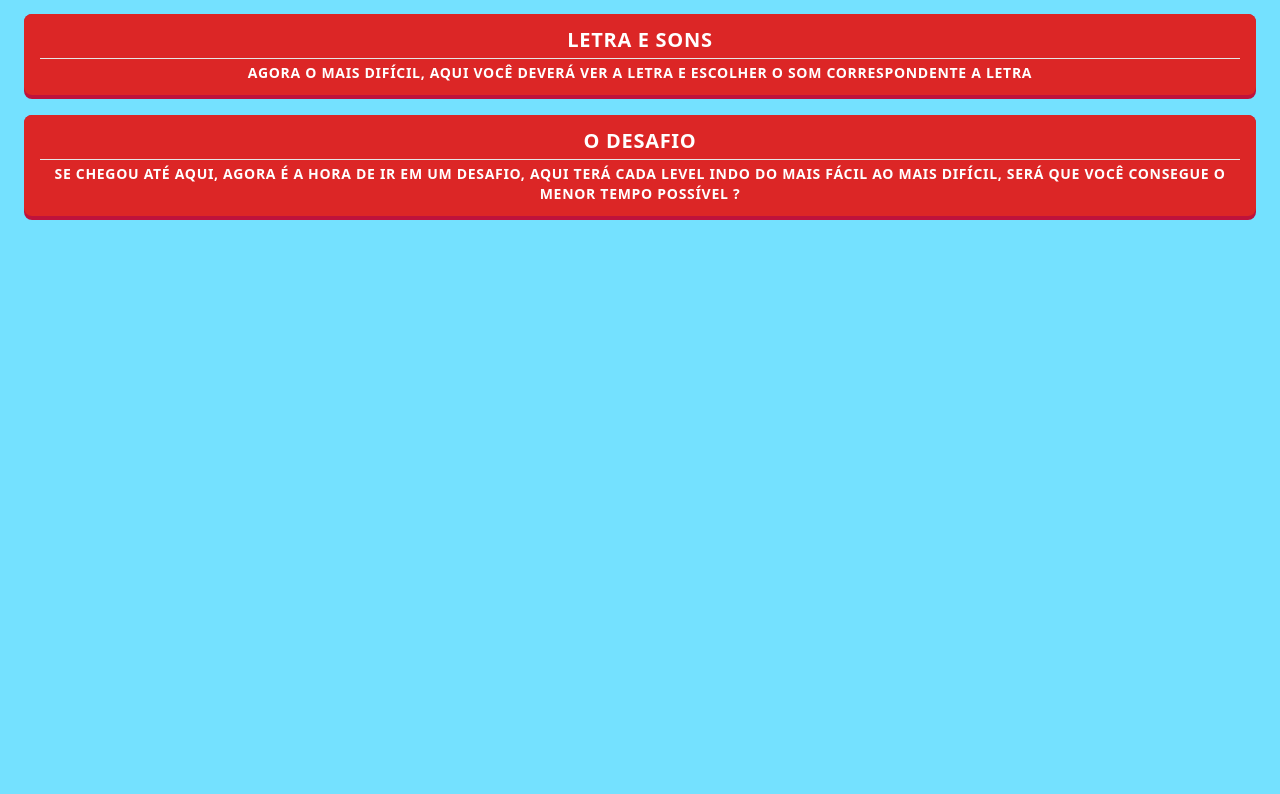
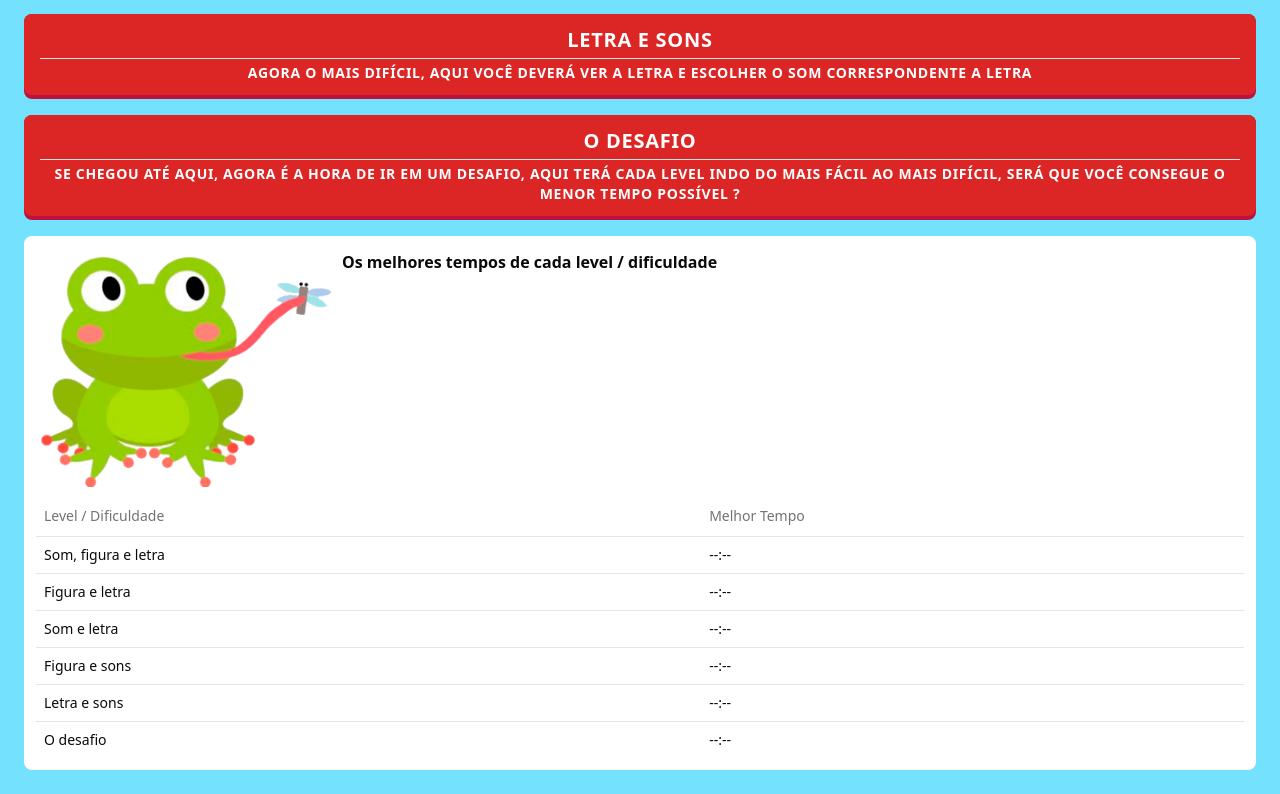
Before and after one commit to cesisonhoinfantil/games, a React (Vite) app: page /quiz in a window 1280 px wide. Shown: the part 966-1760 px from the top of the page. Before the commit the page ends 1210 px from the top, so only its background shows below. Built offline with nearby package versions, Linux system fonts and the light colour scheme; a web font is replaced by a local one; what tailwindcss-motion would draw is missing.

Commit message:
feat: add table to show the best timing per difficulty

```diff
--- /dev/null
+++ b/src/components/ui/table.tsx
@@ -0,0 +1,120 @@
+import * as React from "react"
+
+import { cn } from "@/lib/utils"
+
+const Table = React.forwardRef<
+  HTMLTableElement,
+  React.HTMLAttributes<HTMLTableElement>
+>(({ className, ...props }, ref) => (
+  <div className="relative w-full overflow-auto">
+    <table
+      ref={ref}
+      className={cn("w-full caption-bottom text-sm", className)}
+      {...props}
+    />
+  </div>
+))
+Table.displayName = "Table"
+
+const TableHeader = React.forwardRef<
+  HTMLTableSectionElement,
+  React.HTMLAttributes<HTMLTableSectionElement>
+>(({ className, ...props }, ref) => (
+  <thead ref={ref} className={cn("[&_tr]:border-b", className)} {...props} />
+))
+TableHeader.displayName = "TableHeader"
+
+const TableBody = React.forwardRef<
+  HTMLTableSectionElement,
+  React.HTMLAttributes<HTMLTableSectionElement>
+>(({ className, ...props }, ref) => (
+  <tbody
+    ref={ref}
+    className={cn("[&_tr:last-child]:border-0", className)}
+    {...props}
+  />
+))
+TableBody.displayName = "TableBody"
+
+const TableFooter = React.forwardRef<
+  HTMLTableSectionElement,
+  React.HTMLAttributes<HTMLTableSectionElement>
+>(({ className, ...props }, ref) => (
+  <tfoot
+    ref={ref}
+    className={cn(
+      "border-t bg-muted/50 font-medium [&>tr]:last:border-b-0",
+      className
+    )}
+    {...props}
+  />
+))
+TableFooter.displayName = "TableFooter"
+
+const TableRow = React.forwardRef<
+  HTMLTableRowElement,
+  React.HTMLAttributes<HTMLTableRowElement>
+>(({ className, ...props }, ref) => (
+  <tr
+    ref={ref}
+    className={cn(
+      "border-b transition-colors hover:bg-muted/50 data-[state=selected]:bg-muted",
+      className
+    )}
+    {...props}
+  />
+))
+TableRow.displayName = "TableRow"
+
+const TableHead = React.forwardRef<
+  HTMLTableCellElement,
+  React.ThHTMLAttributes<HTMLTableCellElement>
+>(({ className, ...props }, ref) => (
+  <th
+    ref={ref}
+    className={cn(
+      "h-10 px-2 text-left align-middle font-medium text-muted-foreground [&:has([role=checkbox])]:pr-0 [&>[role=checkbox]]:translate-y-[2px]",
+      className
+    )}
+    {...props}
+  />
+))
+TableHead.displayName = "TableHead"
+
+const TableCell = React.forwardRef<
+  HTMLTableCellElement,
+  React.TdHTMLAttributes<HTMLTableCellElement>
+>(({ className, ...props }, ref) => (
+  <td
+    ref={ref}
+    className={cn(
+      "p-2 align-middle [&:has([role=checkbox])]:pr-0 [&>[role=checkbox]]:translate-y-[2px]",
+      className
+    )}
+    {...props}
+  />
+))
+TableCell.displayName = "TableCell"
+
+const TableCaption = React.forwardRef<
+  HTMLTableCaptionElement,
+  React.HTMLAttributes<HTMLTableCaptionElement>
+>(({ className, ...props }, ref) => (
+  <caption
+    ref={ref}
+    className={cn("mt-4 text-sm text-muted-foreground", className)}
+    {...props}
+  />
+))
+TableCaption.displayName = "TableCaption"
+
+export {
+  Table,
+  TableHeader,
+  TableBody,
+  TableFooter,
+  TableHead,
+  TableRow,
+  TableCell,
+  TableCaption,
+}
--- a/src/games/sound-quiz/menu.tsx
+++ b/src/games/sound-quiz/menu.tsx
@@ -2,8 +2,20 @@ import DuoButton from "@/components/animata/button/duolingo";
 import { HeaderContainer } from "@/components/container";
 import { Button } from "@/components/ui/button";
 import { Separator } from "@/components/ui/separator";
+import {
+  Table,
+  TableBody,
+  TableCell,
+  TableHead,
+  TableHeader,
+  TableRow,
+} from "@/components/ui/table";
 import useGameState from "@/games/sound-quiz/states";
-import { GameDataConfig } from "@/games/sound-quiz/states/interfaces";
+import {
+  bestTiming,
+  GameDataConfig,
+} from "@/games/sound-quiz/states/interfaces";
+import { formatTimer } from "@/lib/utils";
 import { ArrowLeft, Gamepad2 } from "lucide-react";
 import { useNavigate } from "react-router-dom";
 
@@ -28,6 +40,63 @@ function MenuHeader() {
         <Gamepad2 />
       </div>
     </HeaderContainer>
+  );
+}
+
+function TimingTable() {
+  const BestTiming = useGameState((state) => state.bestTiming);
+
+  const getTimer = (key: keyof bestTiming) => {
+    if (!BestTiming[key]) {
+      return "--:--";
+    }
+    return formatTimer(BestTiming[key]);
+  };
+
+  return (
+    <div className="bg-white rounded-lg p-3">
+      <div className="flex">
+        <img src="/onomatopeias/png/LH.png" className="w-1/4" />
+
+        <div className="bg-white rounded-xl p-1 w-full font-bold">
+          Os melhores tempos de cada level / dificuldade
+        </div>
+      </div>
+      <Table>
+        <TableHeader>
+          <TableRow>
+            <TableHead>Level / Dificuldade</TableHead>
+            <TableHead>Melhor Tempo</TableHead>
+          </TableRow>
+        </TableHeader>
+        <TableBody>
+          <TableRow>
+            <TableCell className="font-medium">Som, figura e letra</TableCell>
+            <TableCell>{getTimer("very easy")}</TableCell>
+          </TableRow>
+          <TableRow>
+            <TableCell className="font-medium">Figura e letra</TableCell>
+            <TableCell>{getTimer("easy")}</TableCell>
+          </TableRow>
+          <TableRow>
+            <TableCell className="font-medium">Som e letra</TableCell>
+            <TableCell>{getTimer("medium")}</TableCell>
+          </TableRow>
+          <TableRow>
+            <TableCell className="font-medium">Figura e sons</TableCell>
+            <TableCell>{getTimer("hard")}</TableCell>
+          </TableRow>
+          <TableRow>
+            <TableCell className="font-medium">Letra e sons</TableCell>
+            <TableCell>{getTimer("very hard")}</TableCell>
+          </TableRow>
+          <TableRow>
+            <TableCell className="font-medium">O desafio</TableCell>
+            <TableCell>{getTimer("challenge")}</TableCell>
+          </TableRow>
+        </TableBody>
+      </Table>
+    </div>
   );
 }
 
@@ -152,6 +221,7 @@ export function Menu() {
               consegue o menor tempo possível ?
             </span>
           </DuoButton>
+          <TimingTable />
         </div>
       </div>
     </div>
```
